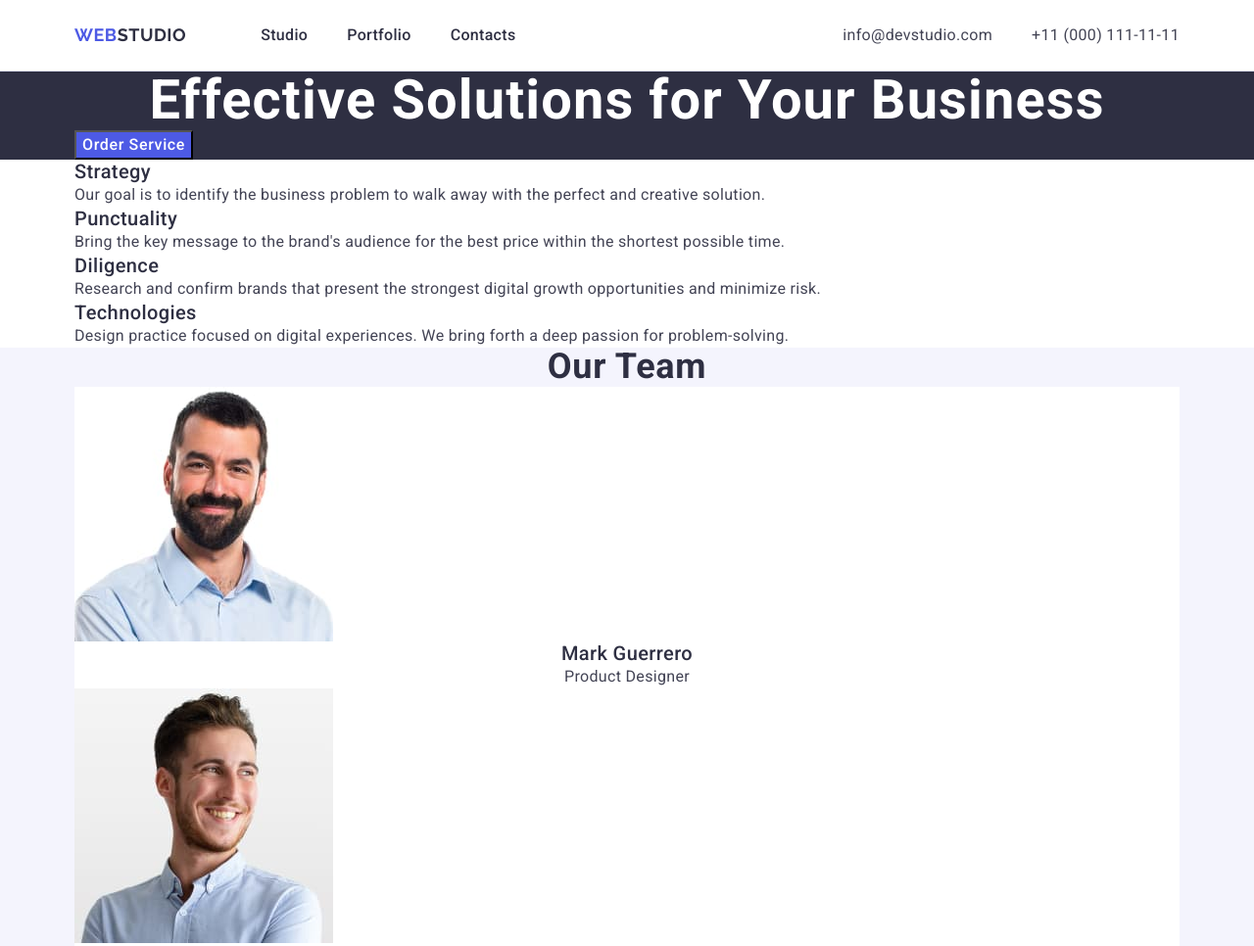
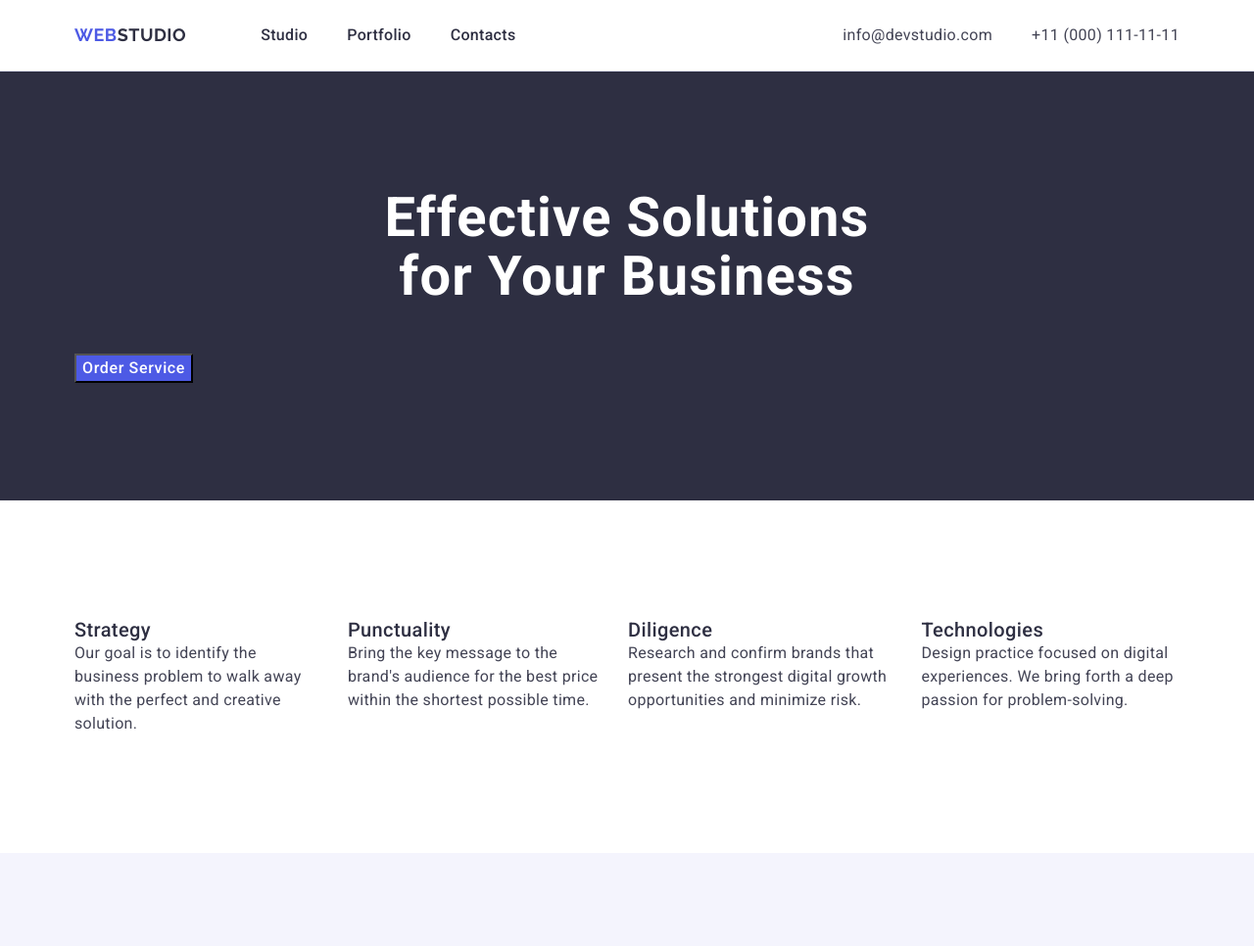
Before and after one commit to Natalie-Dor/goit-markup-hw-03, a plain HTML site: page index.html in a window 1280 px wide. Shown: the top 966 px of the page at 98% size. Drawn offline with nearby package versions, Linux system fonts and the light colour scheme.

Commit message:
second fresh

```diff
--- a/css/styles.css
+++ b/css/styles.css
@@ -53,6 +53,10 @@ button {
   padding-right: 15px;
 }
 
+.section {
+  padding-top: 120px;
+  padding-bottom: 120px;
+}
 /* ========common styles======= */
 
 /* Body */
@@ -137,6 +141,10 @@ body {
   font-size: 56px;
   line-height: 1.07; /* 107.143% */
   letter-spacing: 0.02em;
+  width: 496px;
+  margin-left: auto;
+  margin-right: auto;
+  margin-bottom: 48px;
 }
 .first-section-button {
   background: #4d5ae5;
@@ -158,6 +166,10 @@ body {
   font-weight: 500;
   line-height: 1.2; /* 120% */
   letter-spacing: 0.02em;
+}
+.second-section-container {
+  display: flex;
+  column-gap: 24px;
 }
 
 /*========= third section====== */
@@ -186,6 +198,10 @@ body {
   line-height: 1.2; /* 120% */
   letter-spacing: 0.02em;
 }
+.third-section-container {
+  display: flex;
+  column-gap: 24px;
+}
 /* =======fourth section: Portfolio =======*/
 .section-portfolio-title {
   color: #2e2f42;
@@ -203,7 +219,14 @@ body {
   line-height: 1.2; /* 120% */
   letter-spacing: 0.02em;
 }
-
+.portfolio-list-item {
+  border: 1px solid #e7e9fc;
+}
+.fourth-section-container {
+  display: flex;
+  flex-wrap: wrap;
+  gap: 24px;
+}
 /*======= footer======= */
 .footer {
   background: #2e2f42;
--- a/index.html
+++ b/index.html
@@ -54,7 +54,7 @@
   <!-- main -->
   <main>
     <!--  first section: order service -->
-    <section class="first-section">
+    <section class="first-section section">
       <div class="container">
         <h1 class="first-section-name">Effective Solutions for Your Business</h1>
         <button type="button" class="first-section-button">Order Service</button>
@@ -63,12 +63,12 @@
 
 
     <!-- second section: benefit -->
-    <section>
+    <section class="section">
       <div class="container">
         <!-- зробити невидною назву заголовка -->
         <h2 class="visually-hidden">Our benefit</h2>
 
-        <ul class="list">
+        <ul class="list second-section-container">
           <li>
             <h3 class="second-section-titles">Strategy</h3>
             <p class="second-section-text">
@@ -104,10 +104,10 @@
 
     <!-- third section: our team -->
 
-    <section class="section-team">
+    <section class="section-team section">
       <div class="container">
         <h2 class="section-team-title">Our Team</h2>
-        <ul class="list">
+        <ul class="list third-section-container">
           <li class="team-list-item">
             <img src="./images/Mark_Guerrero.jpg" alt="foto Mark Guerrero" width="264" height="260">
             <h3 class="team-list-item-title">Mark Guerrero</h3>
@@ -134,10 +134,10 @@
 
 
     <!-- fourth section: Portfolio -->
-    <section id="portfolio" class="">
+    <section id="portfolio" class="section">
       <div class="container">
         <h2 class="section-portfolio-title">Our Portfolio</h2>
-        <ul class="list">
+        <ul class="list fourth-section-container">
           <li class="portfolio-list-item">
             <img src="./images/portfolio/banking-app.jpg" alt="foto banking-app" width="360" height="300">
             <h3 class="portfolio-list-item-title">Banking App</h3>
```
